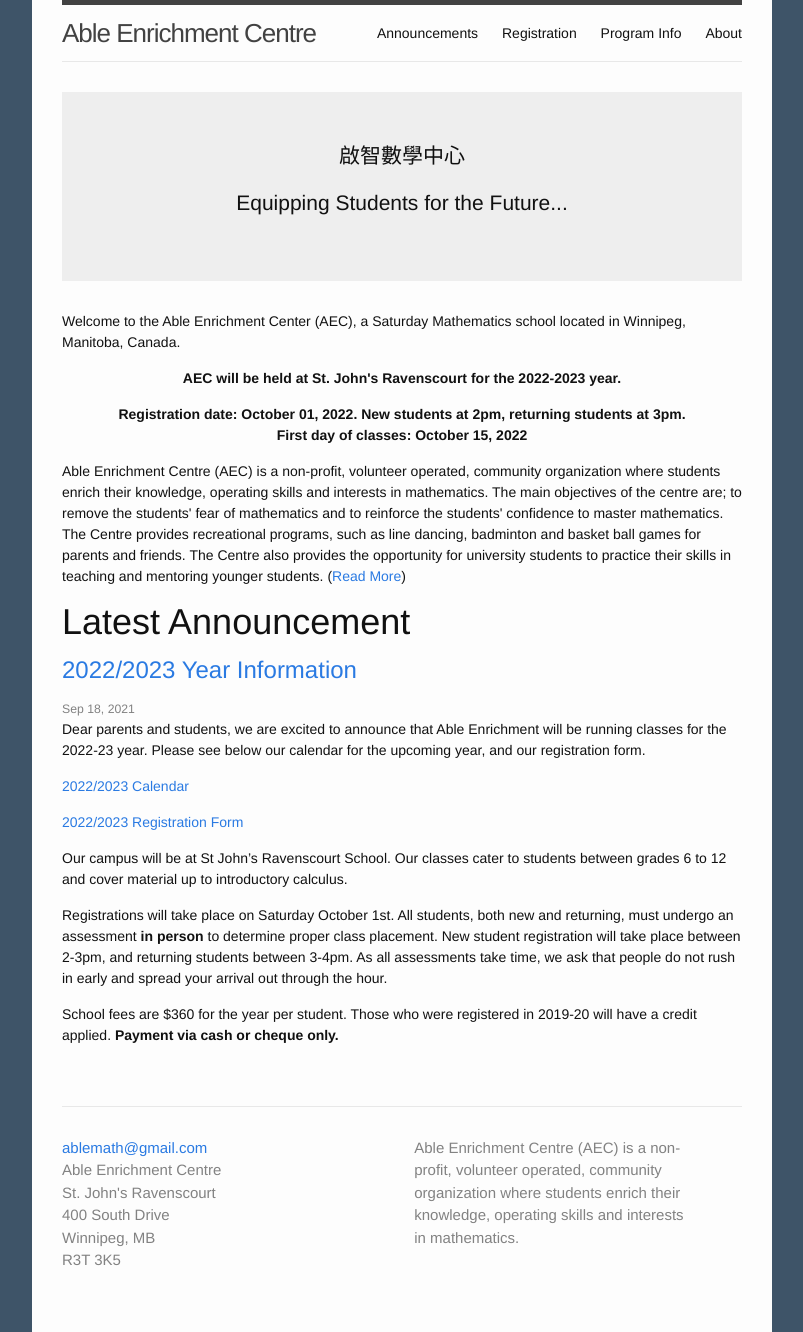
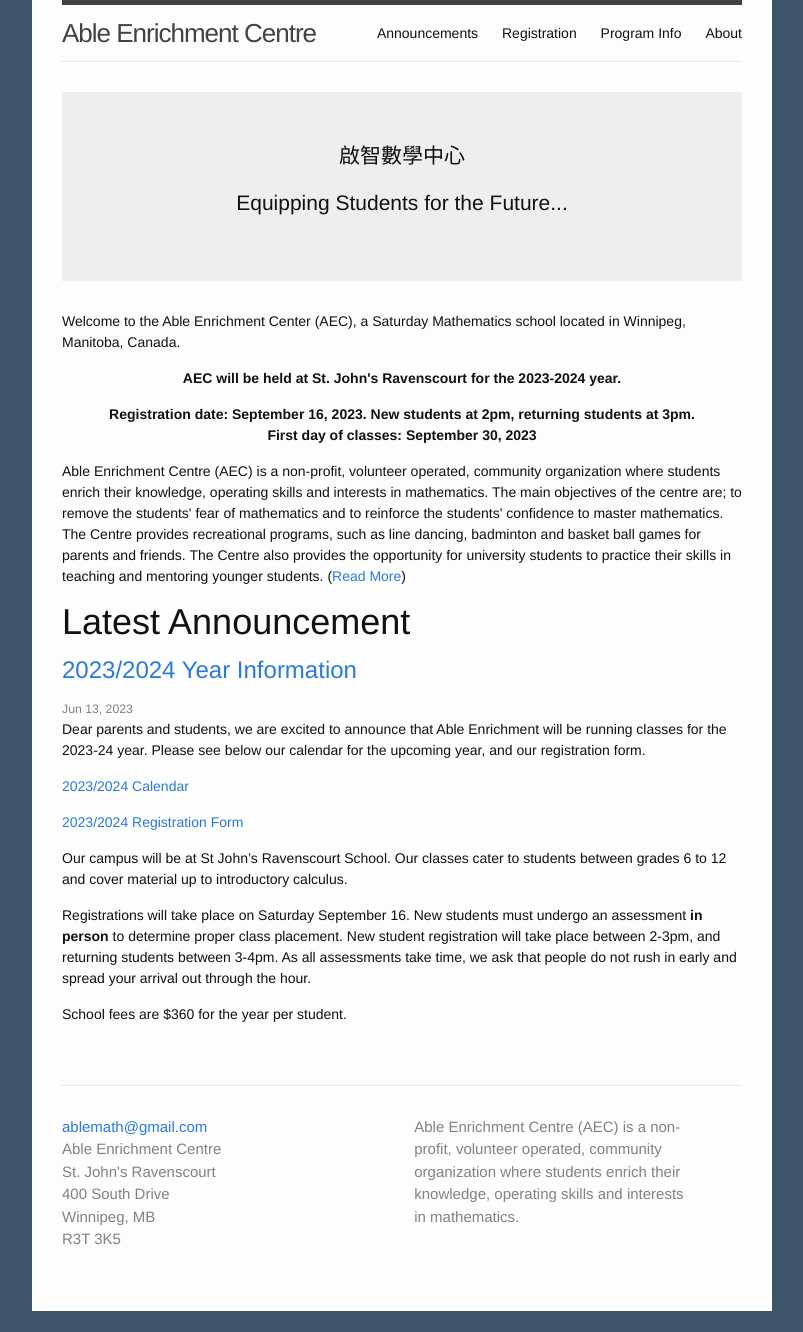
Before and after one commit to ablemath/ablemath, a Jekyll site: the page built from index.html, in a window 1280 px wide. Shown: the whole page, without its empty margins (238-1041 px from the left). Built offline with Jekyll 4.4.1, drawn with Linux system fonts in a browser that asks for light colours; after the commit the page ends 1311 px from its top, so only the background shows below that; some of the changed lines change nothing that is shown.

Commit message:
Add 2023 curriculum

```diff
--- a/_config.yml
+++ b/_config.yml
@@ -13,8 +13,8 @@
   R3T 3K5
 baseurl: "" # the subpath of your site, e.g. /blog/
 url: "http://ablemath.ca" # the base hostname & protocol for your site
-registrationdate: 2022-10-01
-classdate: 2022-10-15
+registrationdate: 2023-09-16
+classdate: 2023-09-30
 
 # Build settings
 markdown: kramdown
--- /dev/null
+++ b/_posts/2023-06-13-2023-2024-year.markdown
@@ -0,0 +1,24 @@
+---
+layout: post
+title:  "2023/2024 Year Information"
+date:   2023-06-13 08:00:00
+categories: "Year Information"
+---
+Dear parents and students, we are excited to announce that Able Enrichment will
+be running classes for the 2023-24 year.  Please see below our calendar for the
+upcoming year, and our registration form.
+
+[2023/2024 Calendar](/docs/2023/calendar.pdf)
+
+[2023/2024 Registration Form](/docs/2023/regform.pdf)
+
+Our campus will be at St John's Ravenscourt School. Our classes cater to
+students between grades 6 to 12 and cover material up to introductory calculus.
+
+Registrations will take place on Saturday September 16. New students must
+undergo an assessment **in person** to determine proper class placement. New
+student registration will take place between 2-3pm, and returning students
+between 3-4pm. As all assessments take time, we ask that people do not rush in
+early and spread your arrival out through the hour.
+
+School fees are $360 for the year per student.
```
Also changed, not shown: 3 other files.
